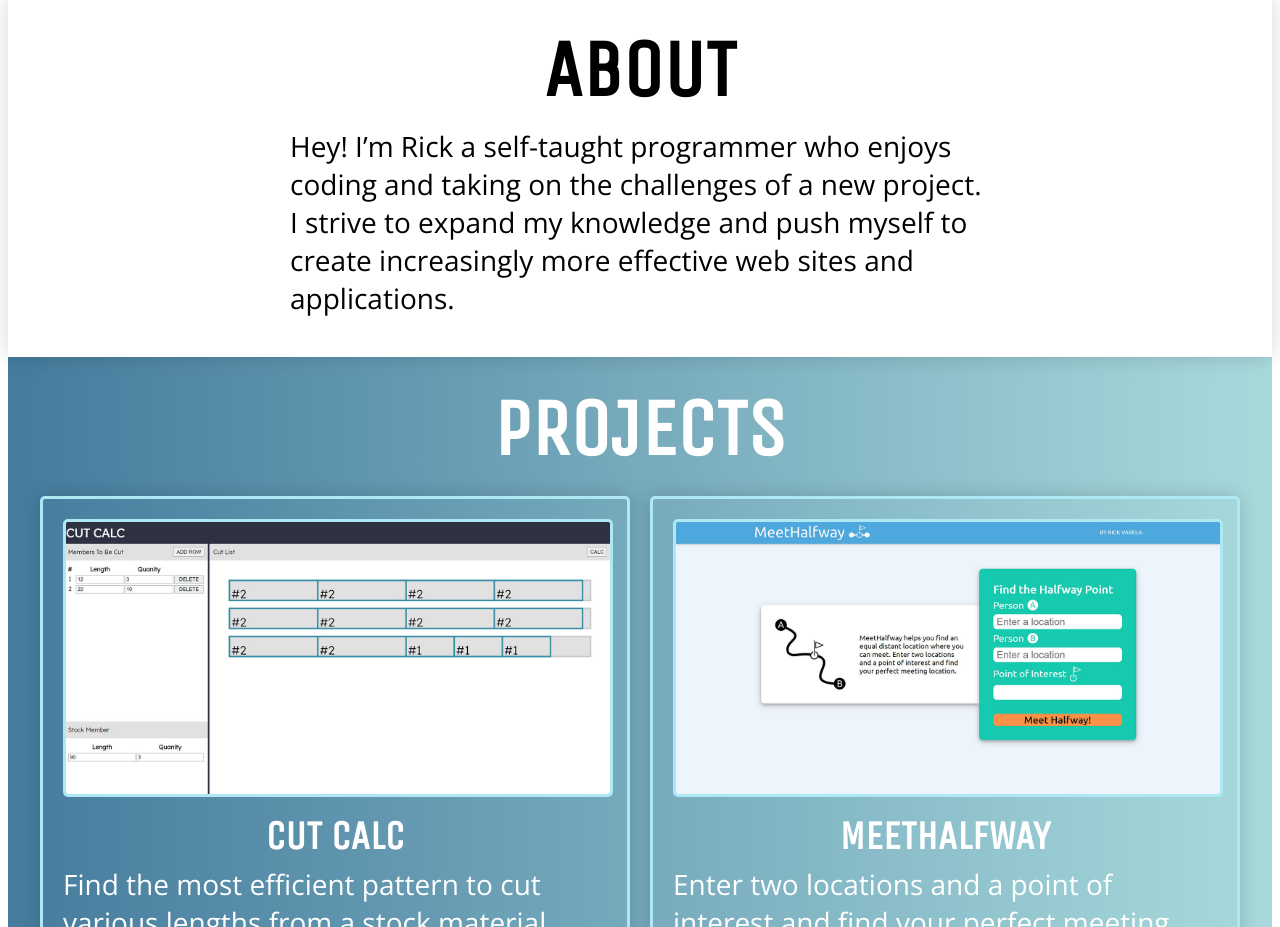
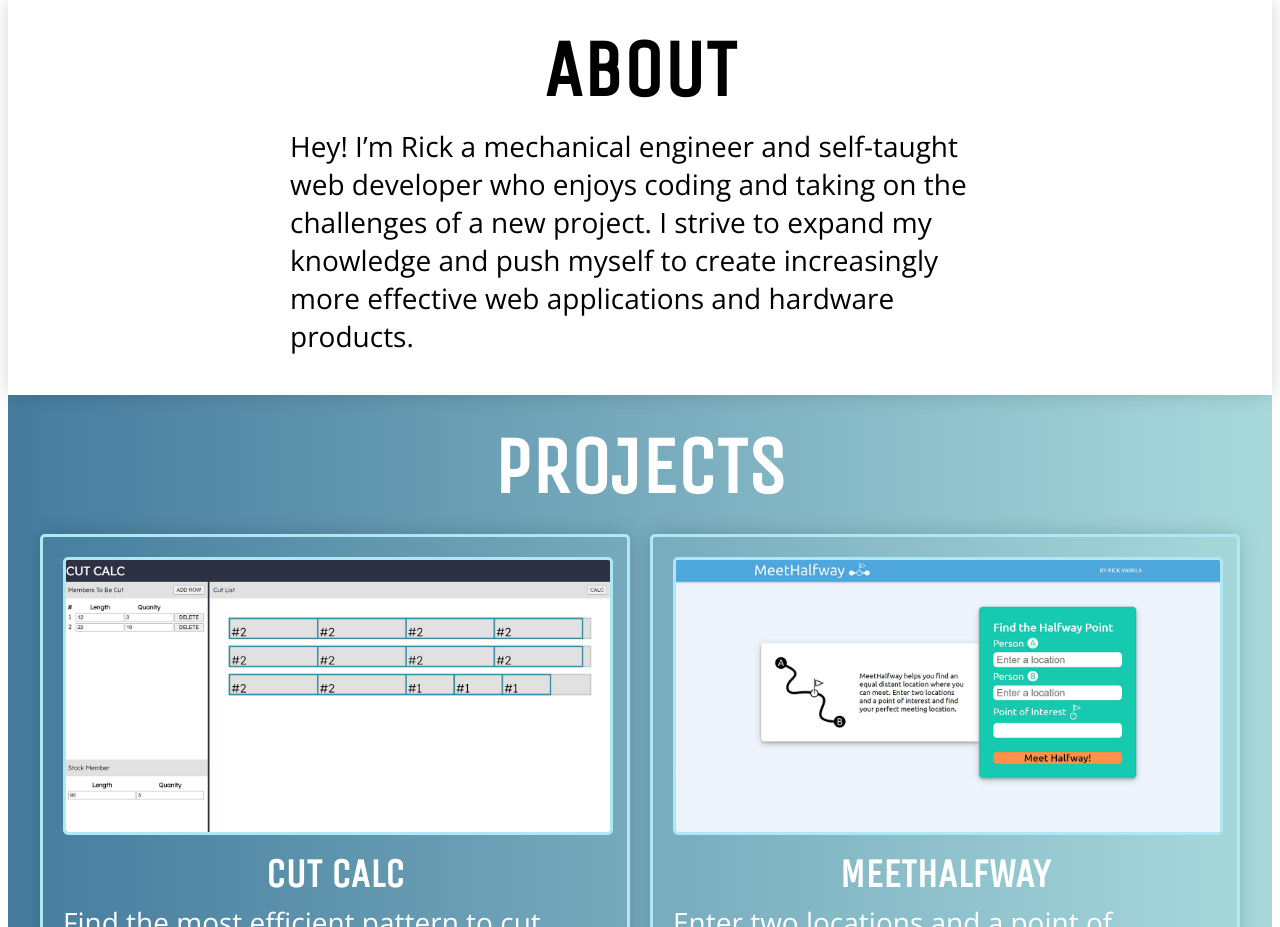
Before and after one commit to rickvarela/rickvarela-portfolio, a React (Create React App) app: page / in a window 1280 px wide. Shown: the part 810-1737 px from the top of the page. Built offline with nearby package versions, Linux system fonts and the light colour scheme.

Commit message:
Update text

```diff
--- a/src/sections/About.js
+++ b/src/sections/About.js
@@ -4,10 +4,10 @@ export const About = () => {
       <div className='site-about-wrapper'>
         <h2 className='about-headline'>ABOUT</h2>
         <p>
-          Hey! I’m Rick a self-taught programmer who enjoys coding and taking on
-          the challenges of a new project. I strive to expand my knowledge and
-          push myself to create increasingly more effective web sites and
-          applications.
+          Hey! I’m Rick a mechanical engineer and self-taught web developer who
+          enjoys coding and taking on the challenges of a new project. I strive
+          to expand my knowledge and push myself to create increasingly more
+          effective web applications and hardware products.
         </p>
       </div>
     </div>
```
